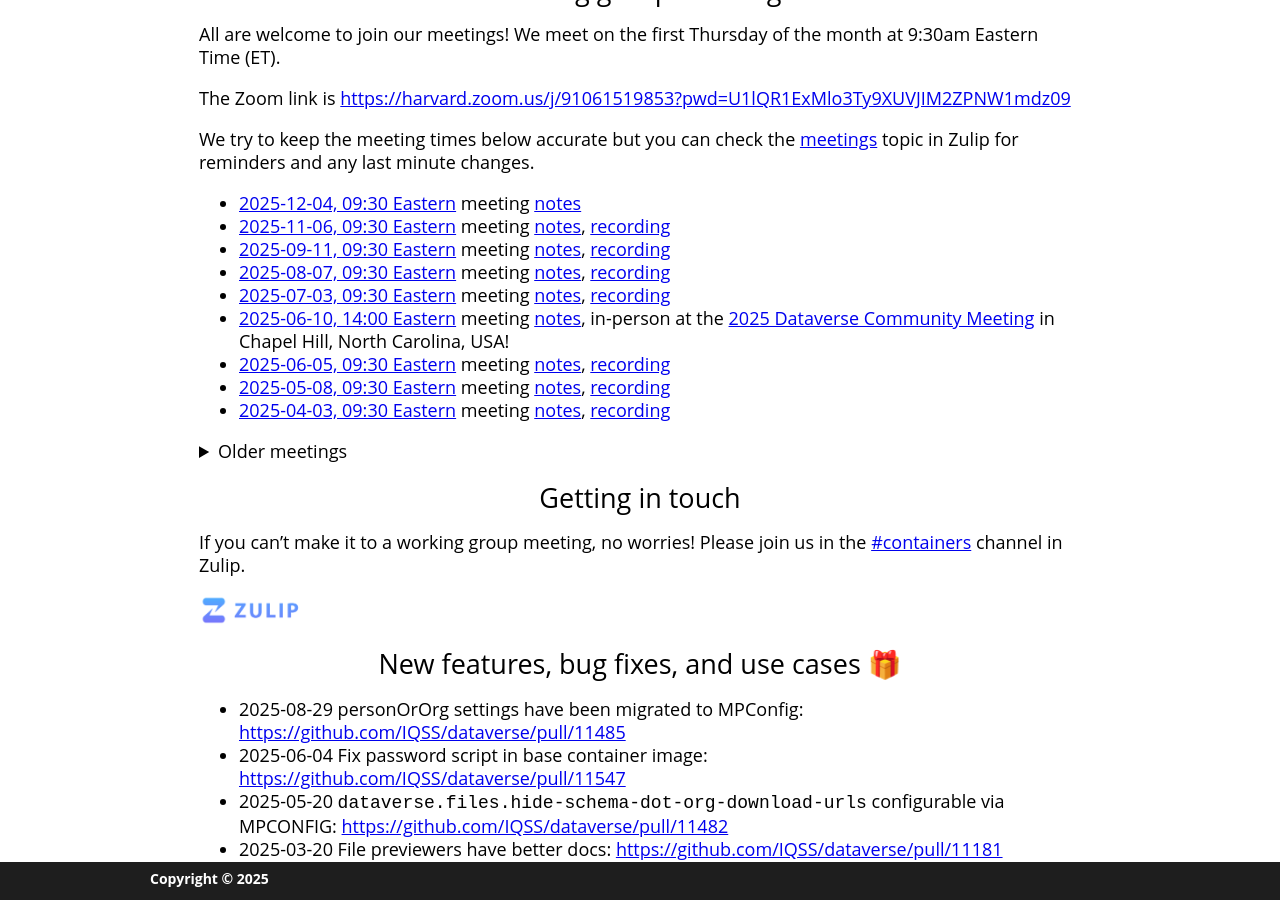
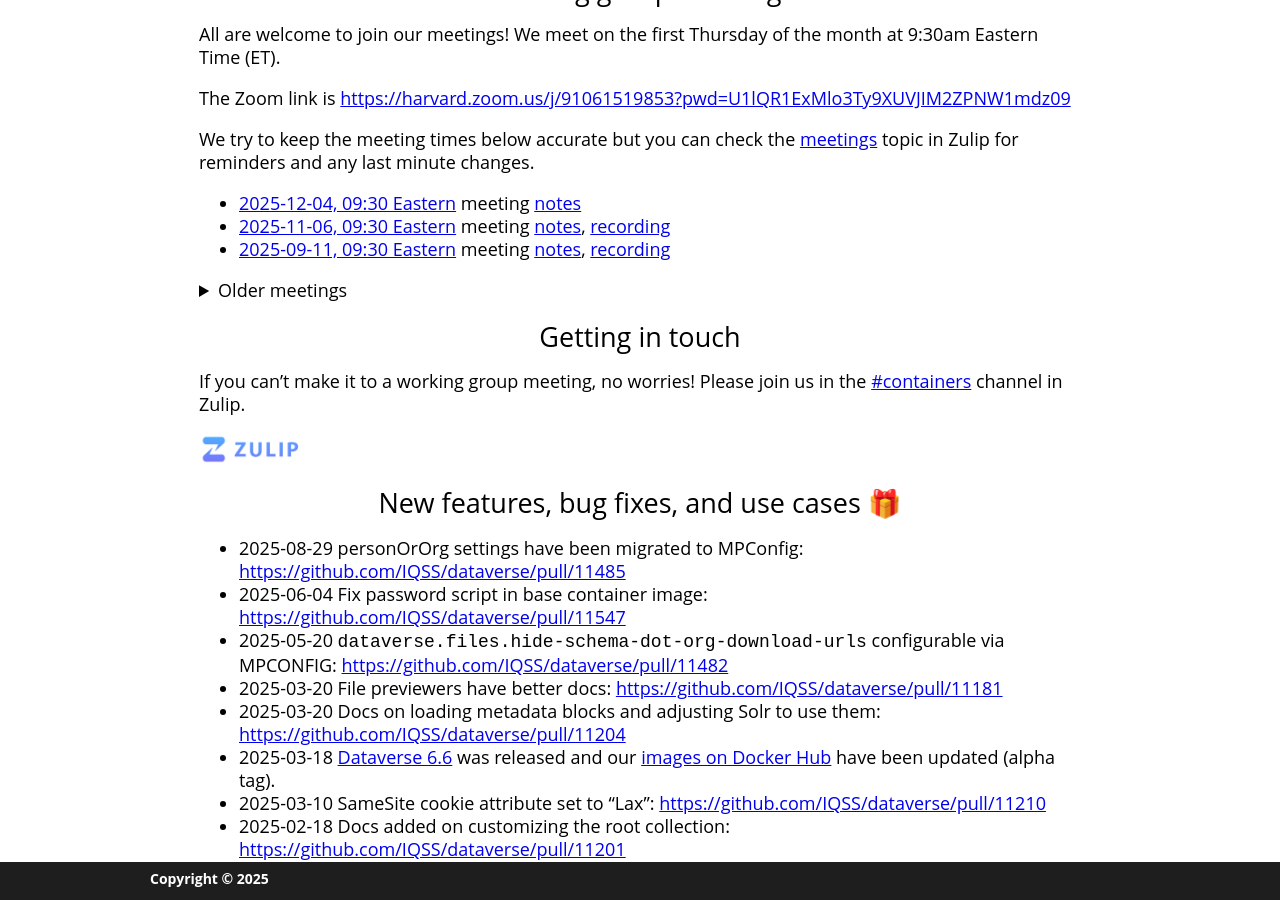
Before and after one commit to gdcc/ct.gdcc.io, a Jekyll site: the page built from index.md, in a window 1280 px wide and 900 px high, scrolled down 793 px. Built offline with Jekyll 4.4.1, drawn with Linux system fonts in a browser that asks for light colours; our own code applies the rules of GitHub Pages for plain Markdown files.

Commit message:
hide older meetings

```diff
--- a/index.md
+++ b/index.md
@@ -28,17 +28,17 @@ We try to keep the meeting times below accurate but you can check the [meetings]
 - [2025-12-04, 09:30 Eastern](https://time.is/compare/0930_04_Dec_2025_in_Boston) meeting [notes](https://docs.google.com/document/d/1qXRj6JBsgV21mw5CkL_CMpa3gqbPvpO14p8CSwko2Sk/edit?usp=sharing)
 - [2025-11-06, 09:30 Eastern](https://time.is/compare/0930_06_Nov_2025_in_Boston) meeting [notes](https://docs.google.com/document/d/1BoGYzNr9F1jSU9c3DOQRFZZwGY_hwErgoQMjCpIwz74/edit?usp=sharing), [recording](https://harvard.zoom.us/rec/share/qw5BTHsX132xEYBue7rKrPx6n7_3oL1J5AoOz40y9STlp_z_cuHM2qbTcOtWuaDG.34EEw9prY2HxDp9c)
 - [2025-09-11, 09:30 Eastern](https://time.is/compare/0930_11_Sep_2025_in_Boston) meeting [notes](https://docs.google.com/document/d/1Ggf1J-juzuYVAUtHPzSc6NEQsIK6Ql4RglA-i69DfmU/edit?usp=sharing), [recording](https://harvard.zoom.us/rec/share/JOX0tNKM-CCQ6VBqdABchxZcmH9JZEhZWkykJSKJqPvTjYhsn39ZF_r1ppf18-LS.ZXxP3i3mzSD19sjt)
+
+<details>
+  <summary>Older meetings</summary>
+  <div markdown=1>
+
 - [2025-08-07, 09:30 Eastern](https://time.is/compare/0930_07_Aug_2025_in_Boston) meeting [notes](https://docs.google.com/document/d/1VI1DU78gTi9sWi5Qo8XQnz29scSB1IJbMdVnCOfAawI/edit?usp=sharing), [recording](https://harvard.zoom.us/rec/share/tSdz-EACF0A0_vov7LMBbkiwHLXyBUBKxJ5w9YR2wLyRKJsplFnHxEfpq5X3E-ZX.oQRVjVUWNgJXstpD)
 - [2025-07-03, 09:30 Eastern](https://time.is/compare/0930_03_July_2025_in_Boston) meeting [notes](https://docs.google.com/document/d/167VDcRJCJoUpJoVoRUREWLrDQeQWk_JFr9RKko3sLwo/edit?usp=sharing), [recording](https://harvard.zoom.us/rec/share/grpiyydNlX77uNLtfsi9u5VrMmiGbvzX6ZdYYpbyM0XQxOKRF3G0KQEAmOD_2N4a.9nfFKBg6TaV8O407)
 - [2025-06-10, 14:00 Eastern](https://time.is/compare/0930_10_June_2025_in_Chapel_Hill) meeting [notes](https://docs.google.com/document/d/1XZymsjj7EcFagjflYvv7Tn3RCGqGipe3XXOw6to4W2c/edit?usp=sharing), in-person at the [2025 Dataverse Community Meeting](https://dcm2025.hsites.harvard.edu) in Chapel Hill, North Carolina, USA!
 - [2025-06-05, 09:30 Eastern](https://time.is/compare/0930_05_June_2025_in_Boston) meeting [notes](https://docs.google.com/document/d/1eXb7gfcJ8Y-Y7WFOolQKbVTGuKStTAV3WVfXC6xVdx0/edit?usp=sharing), [recording](https://harvard.zoom.us/rec/share/kAp61mwRkrs4okIfneFVemvXGPbwvDNoB0FU8KYQAY17wP55UYe8sbV5YBfe6OI.M2SkPii3GxHNu_qr)
 - [2025-05-08, 09:30 Eastern](https://time.is/compare/0930_08_May_2025_in_Boston) meeting [notes](https://docs.google.com/document/d/1-sq4fMJZ_f9sOQrhDdNF5FTJ5c212BBaUoF8foh4B20/edit?usp=sharing), [recording](https://harvard.zoom.us/rec/share/d2xoUvd7VWY7fYG39zgXvLNP6bGj3_n6owTBCA-sbGy5oBgFDiekvkGRLJ337ZM.uza8DW5aWBcYhsbS)
 - [2025-04-03, 09:30 Eastern](https://time.is/compare/0930_04_Apr_2025_in_Boston) meeting [notes](https://docs.google.com/document/d/1eg_XzwSsSDRNj_T-Myc7D6xOwyXZOnIwQwrpAmGvrpE/edit?usp=sharing), [recording](https://harvard.zoom.us/rec/share/4l5oA1ELzDwrDo2mj2ZUPUIhup0tb0mCxEcz23S_SEmOOpMEyj2uVNeFGnkxRbH1.Aqymbs34Mx0ogS-j)
-
-<details>
-  <summary>Older meetings</summary>
-  <div markdown=1>
-
 - [2025-03-06, 09:30 Eastern](https://time.is/compare/0930_06_Mar_2025_in_Boston) meeting [notes](https://docs.google.com/document/d/1D0wVno-7tZhmMrNDYNVvwgjtp4DR7p6JCp8yKuyzoJw/edit?usp=sharing), [recording](https://harvard.zoom.us/rec/share/pE2FY-Su_JiQfgWX20SZZkhVVg4VXOCUKAhMkmBJyEnoU-KlxF5lHo66vxBoQrAc.d4OtRLin4BGYC0NH)
 - [2025-02-06, 09:30 Eastern](https://time.is/compare/0930_06_Feb_2025_in_Boston) meeting [notes](https://docs.google.com/document/d/1gNrx8AKjZxrPLIwFV-8ue9_XstPWxsU76pWRg67KVbc/edit?usp=sharing), [recording](https://harvard.zoom.us/rec/share/6Hr4lsFVKtuddTgwwK_03fLrSGz-vLGuF8lDAN1gWvTMVBwF-LCxJqGcJ-kFHyB7.890LtQasKQMw2Myr)
 - [2025-01-30, 09:30 Eastern](https://time.is/compare/0930_30_Jan_2025_in_Boston) meeting [notes](https://docs.google.com/document/d/1iNbb6SVCBKOQGmDaRmTyX2hwInKQGWJxHpDpV9MP2rI/edit?usp=sharing), [recording](https://harvard.zoom.us/rec/share/eG-j-ptXsmTsY3LKucSNBXIMu_zK9zFY5U14z_C-chl9fDEdudElIV1Id50D11Hg.CJRt8PV7mFgZwv_L)
```
